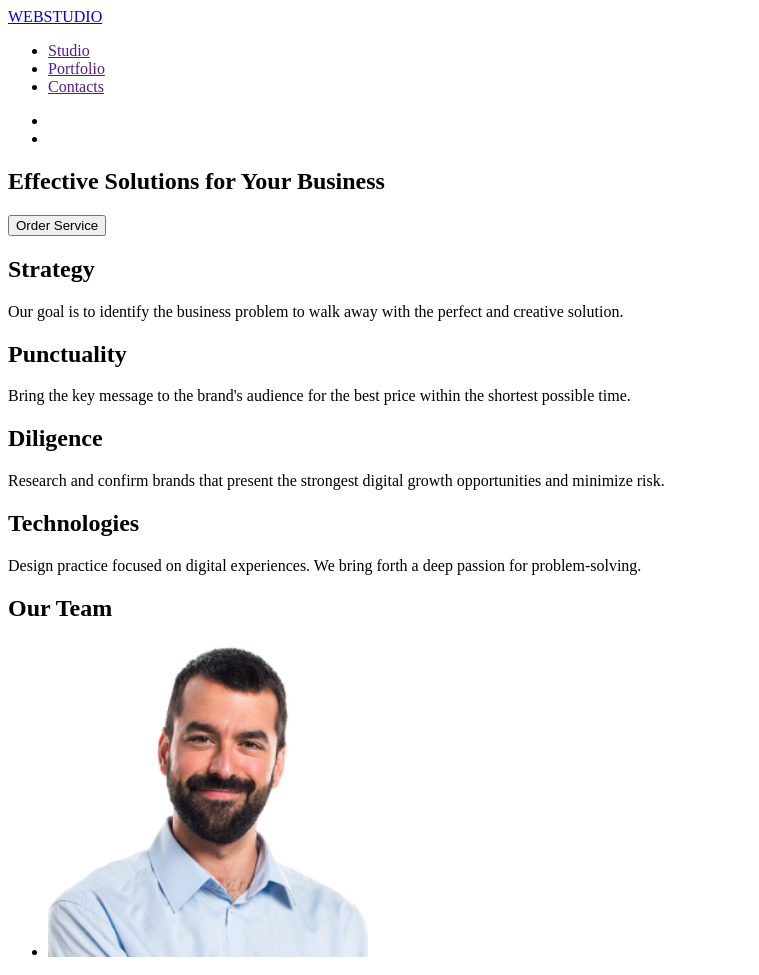
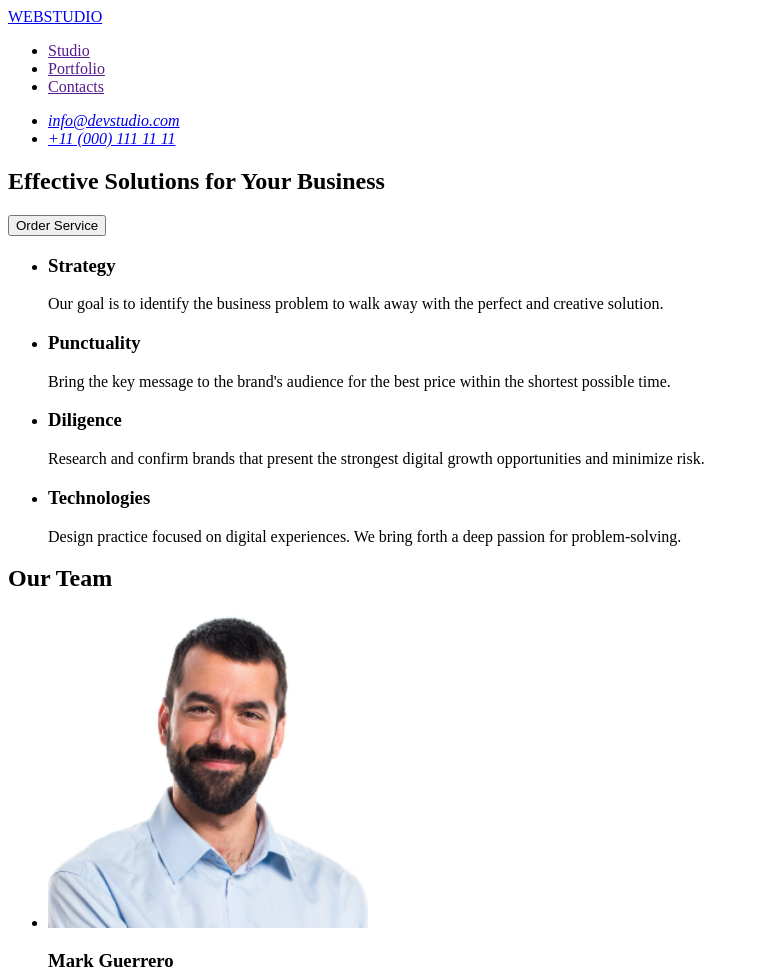
Before and after one commit to Anatolii1203/goit-markup-hw-01, a plain HTML site: page index.html in a window 1280 px wide. Shown: the top 975 px of the page, without its empty margins (0-759 px from the left). Drawn offline with Linux system fonts and the light colour scheme.

Commit message:
Update index.html

```diff
--- a/index.html
+++ b/index.html
@@ -20,10 +20,10 @@
       <address>
         <ul>
           <li>
-            <a href="mailito:info@devstudio.com"></a>
+            <a href="mailto:info@devstudio.com">info@devstudio.com</a>
           </li>
           <li>
-            <a href="tel:+11(000)1111111"></a>
+            <a href="tel:+110001111111">+11 (000) 111 11 11</a>
           </li>
         </ul>
       </address>
@@ -36,33 +36,38 @@
         <button type="button">Order Service</button>
       </section>
       <section>
-        <h2>Strategy</h2>
+        <ul>
+          <li>
+            <h3>Strategy</h3>
             <p>
               Our goal is to identify the business problem to walk away with the
               perfect and creative solution.
             </p>
-      </section>
-      <section>
-        <h2>Punctuality</h2>
+          </li>
+          <li>
+            <h3>Punctuality</h3>
             <p>
               Bring the key message to the brand's audience for the best price
               within the shortest possible time.
             </p>
+          </li>
+          <li>
+            <h3>Diligence</h3>
+            <p>
+              Research and confirm brands that present the strongest digital
+              growth opportunities and minimize risk.
+            </p>
+          </li>
+          <li>
+            <h3>Technologies</h3>
+            <p>
+              Design practice focused on digital experiences. We bring forth a
+              deep passion for problem-solving.
+            </p>
+          </li>
+        </ul>
       </section>
-      <section>
-        <h2>Diligence</h2>
-        <p>
-          Research and confirm brands that present the strongest digital growth
-          opportunities and minimize risk.
-        </p>
-      </section>
-      <section>
-        <h2>Technologies</h2>
-        <p>
-          Design practice focused on digital experiences. We bring forth a deep
-          passion for problem-solving.
-        </p>
-      </section>
+
       <section>
         <h2>Our Team</h2>
         <ul>
```
Lines whose indentation alone changed are shown as unchanged.
